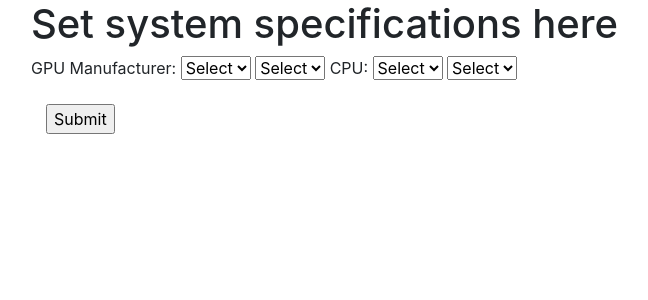
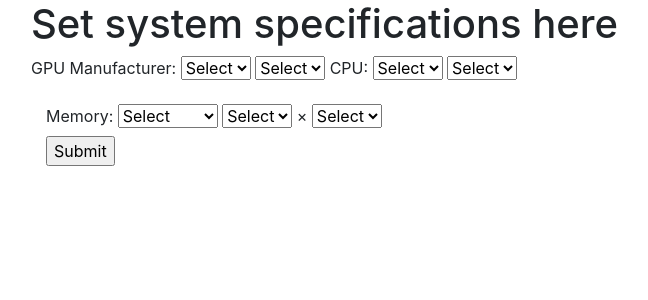
Before and after one commit to arimanyus/Kashi-Base1, a Django app: page /home2/ in a window 1280 px wide. Shown: the top 300 px of the page, without its empty margins (39-687 px from the left). Run offline with Django 3.2, Linux system fonts and the light colour scheme; some libraries are stand-ins or nearby versions.

Commit message:
Memory Updated

```diff
--- a/templates/index2.html
+++ b/templates/index2.html
@@ -35,6 +35,35 @@
                     <option value="" disabled selected>Select</option>
                 </select>
                 </div>
+                <div>
+                <label for="RAMSelection">Memory:</label>
+                <select id="RAMF" name="RAMF">
+                    <label for="RAMF">RAM Frequency (DDR4 only): </label>
+                    <option value="" disabled selected>Select</option>
+                    <option value="4000">4000 Mhz</option>
+                    <option value="3000">3000 Mhz</option>
+                    <option value="2900">2900 Mhz</option>
+                    <option value="2300">2300 Mhz</option>
+                    <option value="2133">2133 Mhz</option>
+                </select>
+                <select id="RAMSize" name="RAMSize">
+                    <label for="RAMSize">RAM Frequency (DDR4 only): </label>
+                    <option value="" disabled selected>Select</option>
+                    <option value="4">4GB</option>
+                    <option value="8">8GB</option>
+                    <option value="16">16GB</option>
+                    <option value="32">32GB</option>
+                    <option value="64">64GB</option>
+                </select> × <select id="RAMx" name="RAMx">
+                    <label for="RAM">RAM Frequency (DDR4 only): </label>
+                    <option value="" disabled selected>Select</option>
+                    <option value="1">x1</option>
+                    <option value="2">x2</option>
+                    <option value="4">x4</option>
+                    <option value="8">x8</option>
+                    <option value="16">x16</option>
+                </select>
+                </div>
 
             <input type = "submit" value="Submit" onclick="gpuCal()">
             </div>
```
